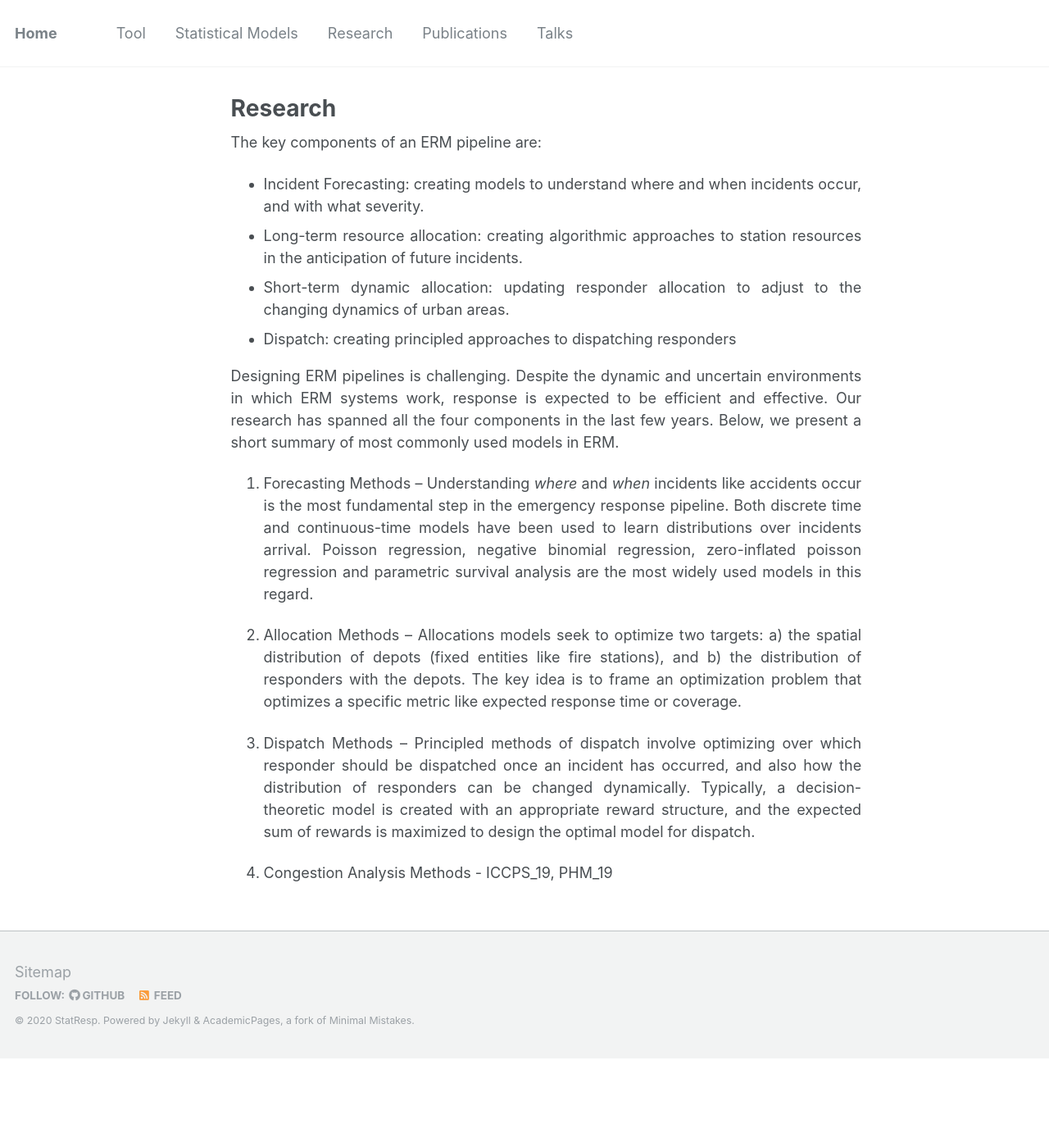
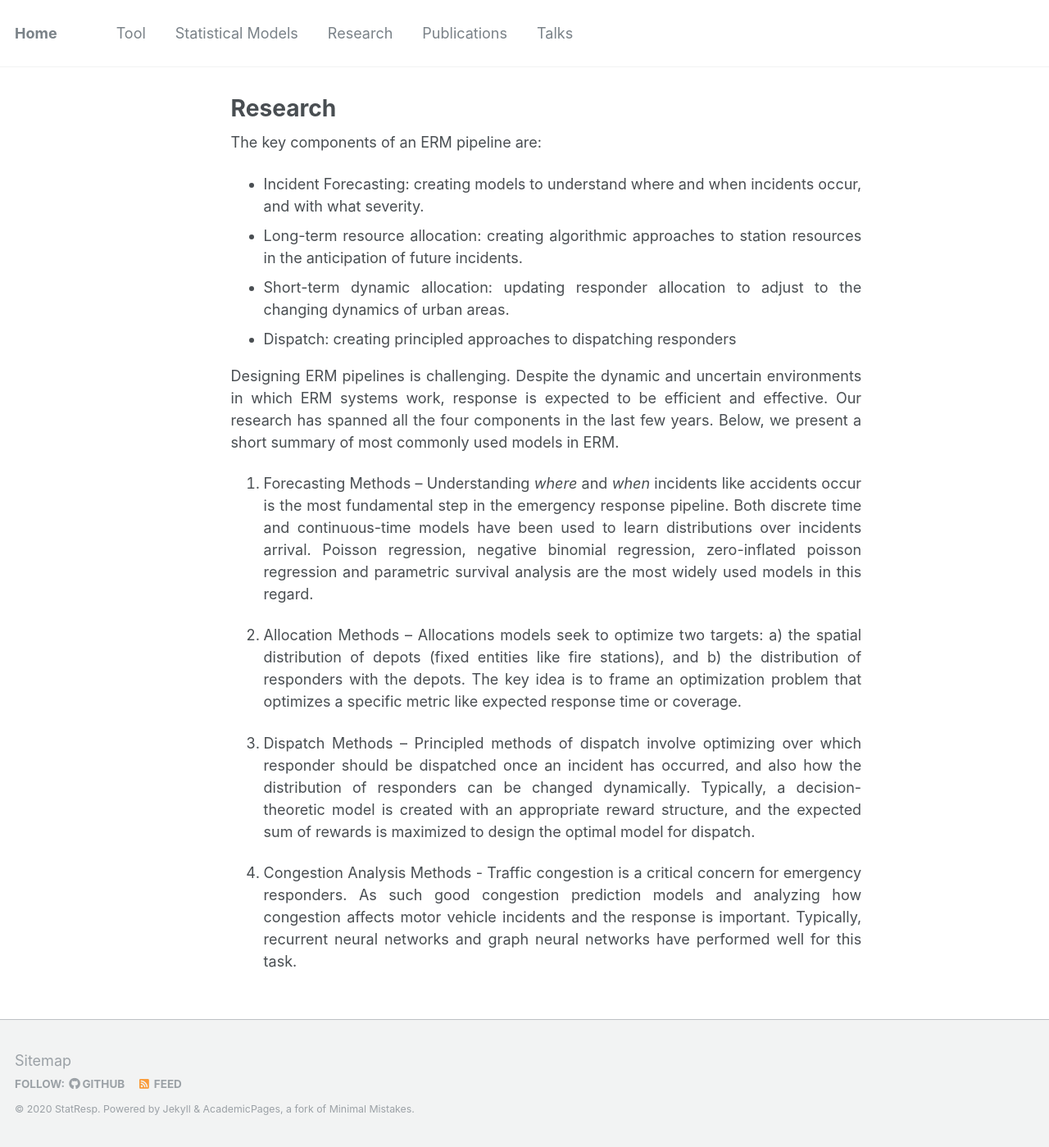
Before and after one commit to TransactiveSCC/statresp.github.io, a Jekyll site: the page built from _pages/research.md, in a window 1280 px wide. Shown: the whole page at 82% size. Built offline with Jekyll 4.4.1, drawn with Linux system fonts in a browser that asks for light colours; before the commit the page ends 1291 px from its top, so only the background shows below that.

Commit message:
Update research.md

```diff
--- a/_pages/research.md
+++ b/_pages/research.md
@@ -20,6 +20,6 @@ author_profile: true
 
 3. Dispatch Methods -- Principled methods of dispatch involve optimizing over which responder should be dispatched once an incident has occurred, and also how the distribution of responders can be changed dynamically. Typically, a decision-theoretic model is created with an appropriate reward structure, and the expected sum of rewards is maximized to design the optimal model for dispatch.
 
-4. Congestion Analysis Methods - ICCPS_19, PHM_19
+4. Congestion Analysis Methods - Traffic congestion is a critical concern for emergency responders. As such good congestion prediction models and analyzing how congestion affects motor vehicle incidents and the response is important. Typically, recurrent neural networks and graph neural networks have performed well for this task.
 
 <!-- The problem is challenging because the correct answer may not only depend upon just sending the nearest emergency responder, but sometimes it may also require proactively placing emergency vehicles in regions with higher incident likelihood. Sending the nearest available responder by euclidean distance ignores road networks and their congestion, as well as where the resources are stationed. Greedily assigning resources to incidents can lead to resources being pulled away from their stations, increasing response times if an incident occurs in the future in the area where responder should be positioned. The goal of this project is to enable an ERM pipeline that solves these problem strategically.  -->
```
